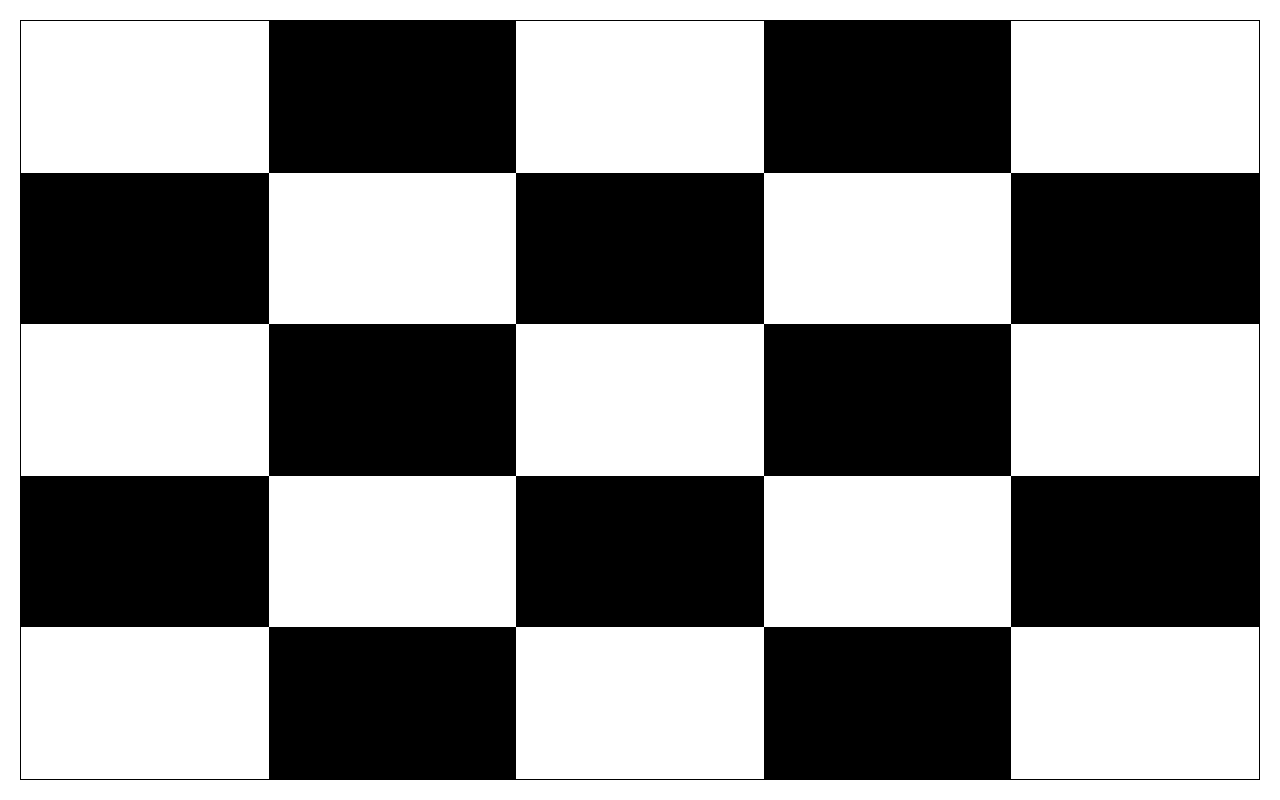
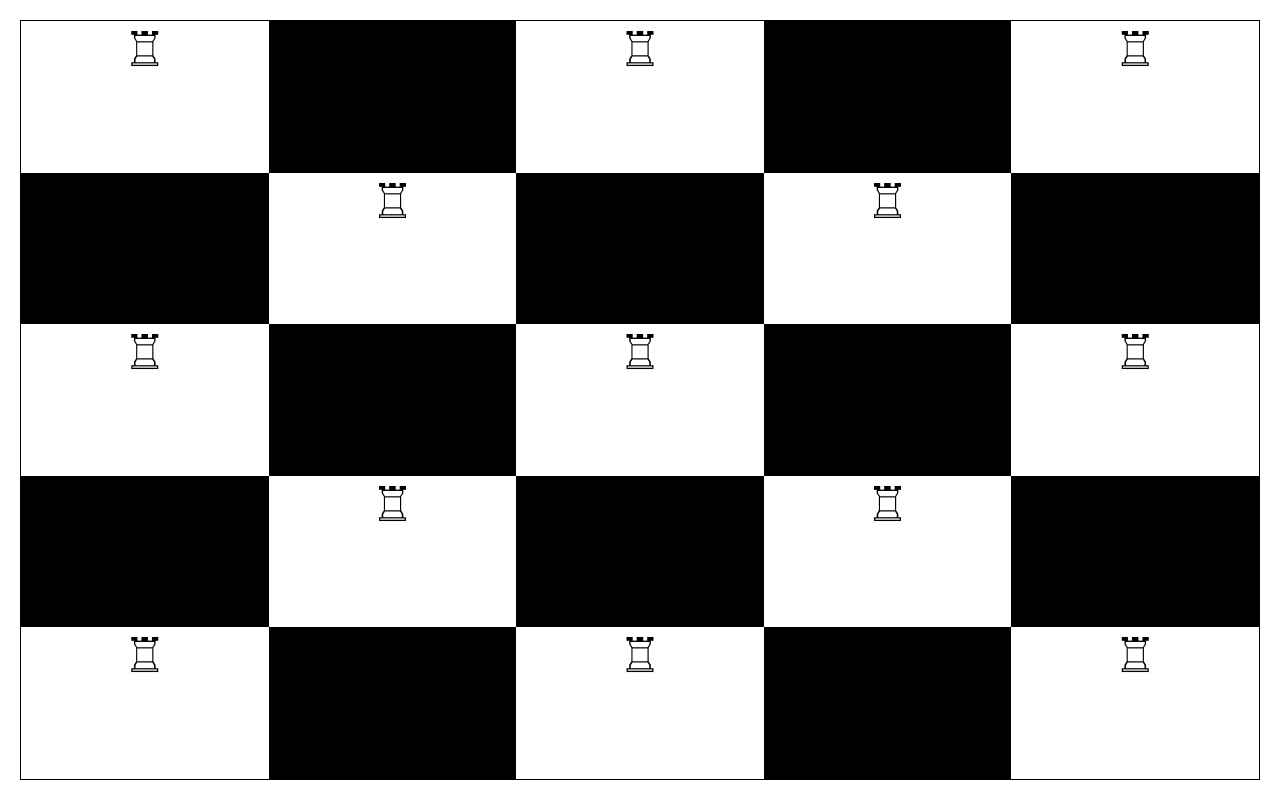
Before and after one commit to lazerwalker/roggenbrot, a React (Create React App) app: page / in a window 1280 px wide. Built offline with nearby package versions, Linux system fonts and the light colour scheme.

Commit message:
Can render pieces

```diff
--- a/src/App.css
+++ b/src/App.css
@@ -1,5 +1,8 @@
 .tile {
+  /** Sizing happens in TileView */
   background: black;
+  font-size: 3em; /* TODO */
+  text-align: center;
 }
 
 .tile:nth-child(odd) {
@@ -16,10 +19,6 @@ html, body, #root {
   padding: 20px;
 }
 
-/* // Sizing happens within the tile itself */
-/* .tile {
-} */
-
 #board {
   border: 1px solid black;
   box-sizing: border-box;
--- a/src/App.tsx
+++ b/src/App.tsx
@@ -1,6 +1,6 @@
 import * as React from 'react';
 import './App.css';
-import { Board } from './components/Board';
+import Board from './components/BoardView';
 
 class App extends React.Component {
   render() {
--- /dev/null
+++ b/src/Piece.ts
@@ -0,0 +1,13 @@
+export enum Piece {
+  Pawn,
+  Knight,
+  Bishop,
+  Queen,
+  King,
+  Rook
+}
+
+export enum Color {
+  Black,
+  White
+}
--- a/src/components/Board.tsx
+++ b/src/components/BoardView.tsx
@@ -1,22 +1,25 @@
 import * as React from 'react'
-import { Tile } from './Tile';
+import TileView from './TileView';
+import { Color, Piece } from '../Piece';
 
 interface Props {
   size: number
 }
 
-export const Board = (props: Props) => {
+const BoardView = (props: Props) => {
   const {size} = props
 
   const tiles = []
   for (var y = 0; y < size; y++) {
     for (var x = 0; x < size; x++) {
       tiles.push(
-        <Tile
+        <TileView
           key={`${y}-${x}`}
           boardSize={size}
           x={x}
           y={y}
+          piece={Piece.Rook}
+          pieceColor={Color.White}
         />
       )
     }
@@ -27,3 +30,5 @@ export const Board = (props: Props) => {
     </div>
   )
 }
+
+export default BoardView;
--- a/src/components/Tile.tsx
+++ /dev/null
@@ -1,21 +0,0 @@
-import * as React from 'react'
-
-interface Props {
-  x: number,
-  y: number,
-  boardSize: number
-}
-
-export const Tile = (props: Props) => {
-  const {boardSize} = props
-
-  // TODO: Would love if I could do this in pure CSS
-  const percent = (1.0 / boardSize) * 100
-  const style = {
-    height: `${percent}%`,
-    width: `${percent}%`,
-  }
-  return (
-    <div className='tile' style={style} />
-  )
-}
--- /dev/null
+++ b/src/components/TileView.tsx
@@ -0,0 +1,60 @@
+import * as React from 'react'
+import { Color, Piece } from '../Piece';
+import { assertUnreachable } from '../helpers';
+
+interface Props {
+  boardSize: number,
+  piece?: Piece,
+  pieceColor?: Color,
+  x: number,
+  y: number,
+}
+
+const TileView = (props: Props) => {
+  const {boardSize, piece, pieceColor} = props
+
+  // TODO: Would love if I could do this in pure CSS
+  const percent = (1.0 / boardSize) * 100
+  const style = {
+    height: `${percent}%`,
+    width: `${percent}%`,
+  }
+
+  let pieceChar = ""
+  if (piece !== undefined && pieceColor !== undefined) {
+    pieceChar = asciiFromPiece(piece, pieceColor)
+  }
+
+  return (
+    <div className='tile' style={style}>{pieceChar}</div>
+  )
+}
+
+function asciiFromPiece(piece: Piece, color: Color): string {
+  switch (color) {
+    case Color.White:
+      switch (piece) {
+        case Piece.Bishop: return '♗'
+        case Piece.Knight: return '♘'
+        case Piece.Pawn: return '♙'
+        case Piece.Queen: return '♕'
+        case Piece.Rook: return '♖'
+        case Piece.King: return '♔'
+        default: return assertUnreachable(piece)
+      }
+    case Color.Black:
+      switch (piece) {
+        case Piece.Bishop: return '♝'
+        case Piece.Knight: return '♞'
+        case Piece.Pawn: return '♟'
+        case Piece.Queen: return '♛'
+        case Piece.Rook: return '♜'
+        case Piece.King: return '♚'
+        default: return assertUnreachable(piece)
+      }
+    default:
+      return assertUnreachable(color)
+  }
+}
+
+export default TileView
--- /dev/null
+++ b/src/helpers.ts
@@ -0,0 +1,3 @@
+export function assertUnreachable(x: never): never {
+  throw new Error("Didn't expect to get here");
+}
```
